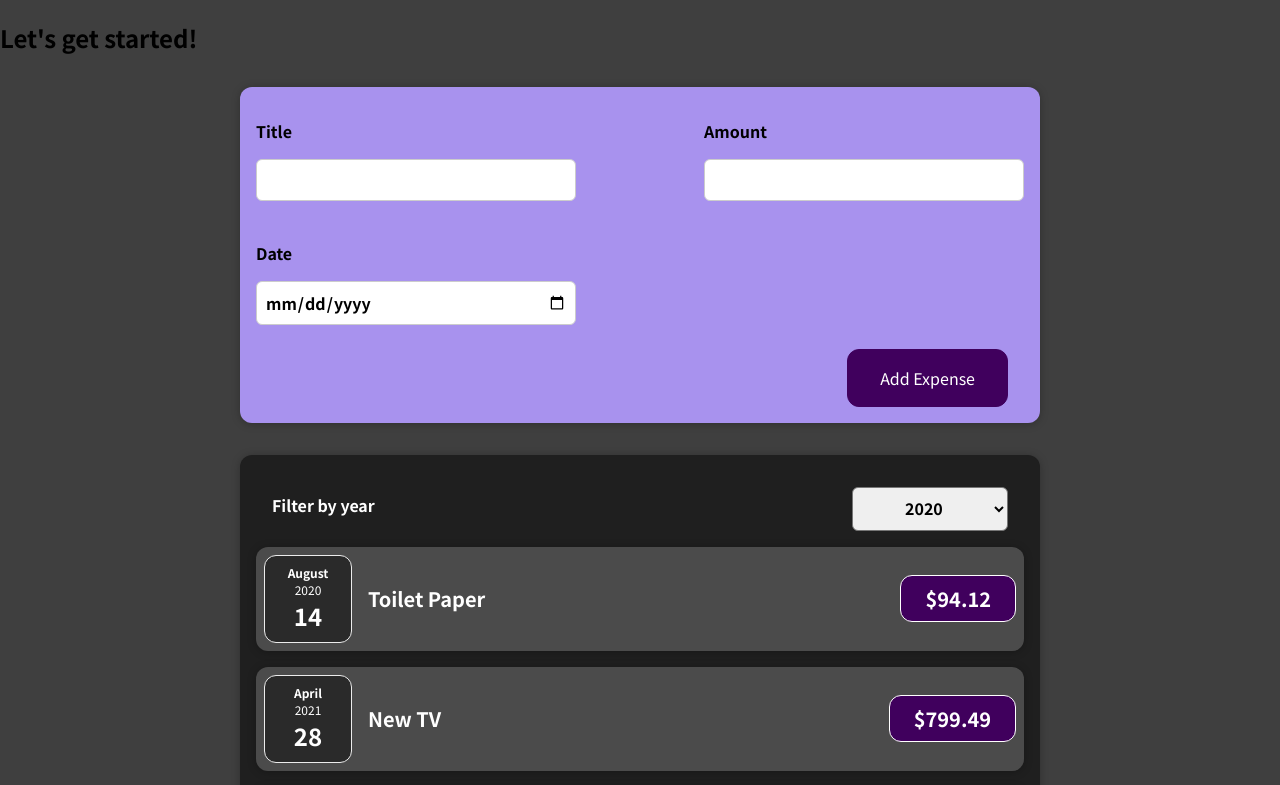
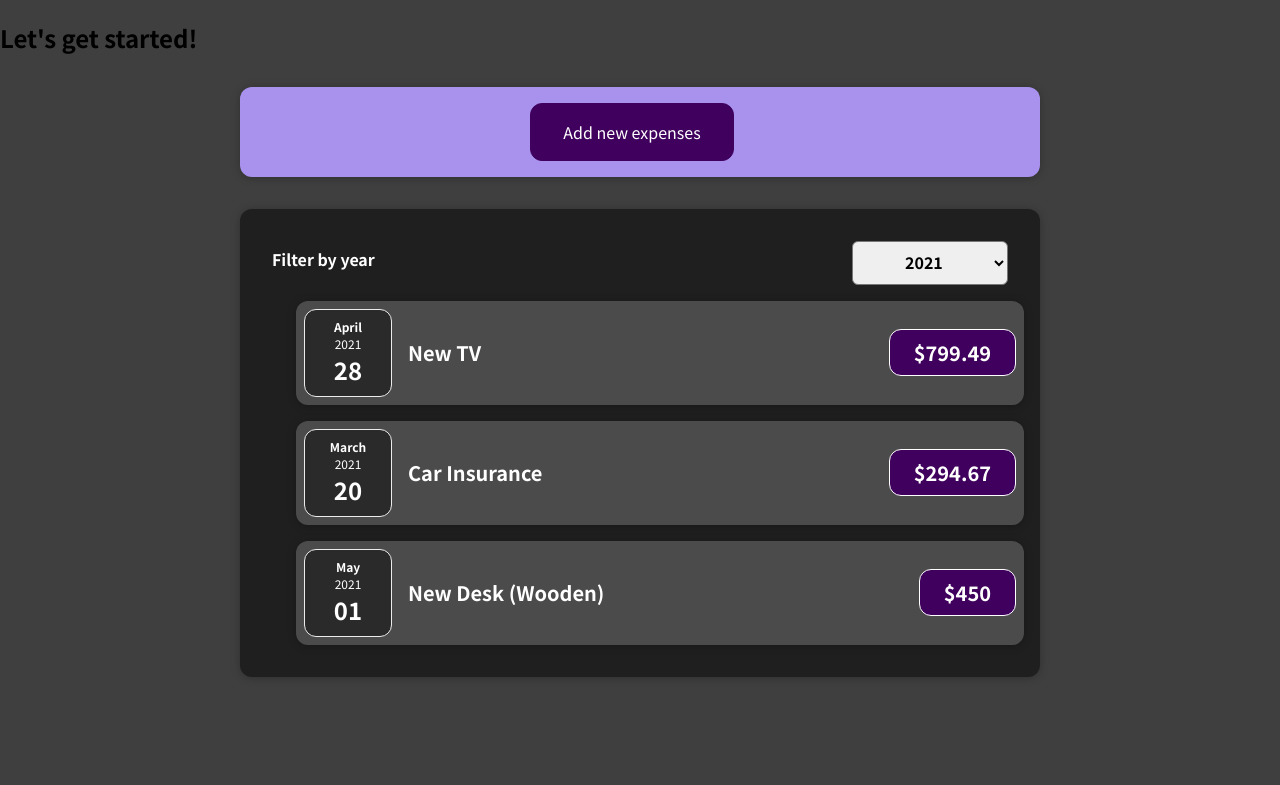
Before and after one commit to Uvacoder/reactjs-starters-demos, a React (Create React App) app in the folder react-learning/react-basics/: page / in a window 1280 px wide. Shown: the top 785 px of the page. Built offline with nearby package versions, Linux system fonts and the light colour scheme.

Commit message:
toogle the expense form on demand

```diff
--- a/react-learning/react-basics/src/App.js
+++ b/react-learning/react-basics/src/App.js
@@ -38,7 +38,6 @@ const App = () => {
 		<div>
 			<h2>Let's get started!</h2>
 			<NewExpense onAddExpense={addExpenseHandler} />
-			{/* <Expenses expenses={expenses.filter((expense) => expense.date === selectedYear)} /> */}
 			<Expenses expenses={expenses} />
 		</div>
 	);
--- a/react-learning/react-basics/src/components/Expenses/ExpenseDate.js
+++ b/react-learning/react-basics/src/components/Expenses/ExpenseDate.js
@@ -1,10 +1,9 @@
 import './ExpenseDate.css';
 
-const ExpenseDate =(props)=> {
+const ExpenseDate = (props) => {
 	const month = props.date.toLocaleString('en-GB', { month: 'long' });
 	const day = props.date.toLocaleString('en-GB', { day: '2-digit' });
 	const year = props.date.getFullYear();
-
 	return (
 		<div className="expense-date">
 			<div className="expense-date__month">{month}</div>
@@ -12,6 +11,6 @@ const ExpenseDate =(props)=> {
 			<div className="expense-date__day">{day}</div>
 		</div>
 	);
-}
+};
 
 export default ExpenseDate;
--- a/react-learning/react-basics/src/components/Expenses/ExpenseItem.css
+++ b/react-learning/react-basics/src/components/Expenses/ExpenseItem.css
@@ -1,3 +1,6 @@
+li {
+	list-style: none;
+}
 .expense-item {
 	display: flex;
 	justify-content: space-between;
--- a/react-learning/react-basics/src/components/Expenses/ExpenseItem.js
+++ b/react-learning/react-basics/src/components/Expenses/ExpenseItem.js
@@ -4,6 +4,7 @@ import Card from '../UI/Card';
 
 const ExpenseItem = (props) => {
 	return (
+		<li>
 			<Card className="expense-item">
 				<ExpenseDate date={props.date} />
 				<div className="expense-item__description">
@@ -11,6 +12,7 @@ const ExpenseItem = (props) => {
 					<div className="expense-item__price">${props.amount}</div>
 				</div>
 			</Card>
+		</li>
 	);
 };
 
--- a/react-learning/react-basics/src/components/Expenses/Expenses.js
+++ b/react-learning/react-basics/src/components/Expenses/Expenses.js
@@ -1,22 +1,25 @@
-import { useState } from 'react';
-import ExpenseItem from './ExpenseItem';
-import './Expenses.css';
+import React, { useState } from 'react';
+
 import Card from '../UI/Card';
 import ExpensesFilter from './ExpensesFilter';
+import ExpensesList from './ExpensesList';
+import './Expenses.css';
 
 const Expenses = (props) => {
-	const [ filteredYear, setFilteredYear ] = useState('2020');
-	const yearDateHandler = (selectedYear) => {
+	const [ filteredYear, setFilteredYear ] = useState('2021');
+
+	const filterChangeHandler = (selectedYear) => {
 		setFilteredYear(selectedYear);
-		console.log(selectedYear);
 	};
+	const filteredExpenses = props.expenses.filter((expense) => {
+		return expense.date.getFullYear().toString() === filteredYear;
+	});
+
 	return (
 		<div>
 			<Card className="expenses">
-				<ExpensesFilter selectedYear={filteredYear} onChangeFilter={yearDateHandler} />
-				{props.expenses.map((expense) => (
-					<ExpenseItem title={expense.title} amount={expense.amount} date={expense.date} />
-				))}
+				<ExpensesFilter selected={filteredYear} onChangeFilter={filterChangeHandler} />
+				<ExpensesList items={filteredExpenses} />
 			</Card>
 		</div>
 	);
--- a/react-learning/react-basics/src/components/Expenses/ExpensesFilter.js
+++ b/react-learning/react-basics/src/components/Expenses/ExpensesFilter.js
@@ -1,16 +1,17 @@
+import React from 'react';
+
 import './ExpensesFilter.css';
 
 const ExpensesFilter = (props) => {
-	const dropDownHandler = (e) => {
-		props.onChangeFilter(e.target.value);
-		console.log(e.target.value);
+	const dropdownChangeHandler = (event) => {
+		props.onChangeFilter(event.target.value);
 	};
 
 	return (
 		<div className="expenses-filter">
 			<div className="expenses-filter__control">
 				<label>Filter by year</label>
-				<select value={props.selectedYear} onChange={dropDownHandler}>
+				<select value={props.selected} onChange={dropdownChangeHandler}>
 					<option value="2022">2022</option>
 					<option value="2021">2021</option>
 					<option value="2020">2020</option>
--- /dev/null
+++ b/react-learning/react-basics/src/components/Expenses/ExpensesList.css
@@ -0,0 +1,9 @@
+.expenses-list {
+  list-style: none;
+  padding: 0;
+}
+
+.expenses-list__fallback {
+  color: white;
+  text-align: center;
+}
--- /dev/null
+++ b/react-learning/react-basics/src/components/Expenses/ExpensesList.js
@@ -0,0 +1,18 @@
+import './ExpensesList.css';
+import ExpenseItem from './ExpenseItem';
+
+const ExpensesList = (props) => {
+	if (props.items.length === 0) {
+		return <h2 className="expenses-list__fallback">No expenses found </h2>;
+	}
+
+	return (
+		<ul className="expense-list">
+			{props.items.map((expense) => (
+				<ExpenseItem key={expense.id} title={expense.title} amount={expense.amount} date={expense.date} />
+			))}
+		</ul>
+	);
+};
+
+export default ExpensesList;
--- a/react-learning/react-basics/src/components/NewExpenses/ExpenseForm.js
+++ b/react-learning/react-basics/src/components/NewExpenses/ExpenseForm.js
@@ -71,6 +71,9 @@ const ExpenseForm = (props) => {
 				</div>
 			</div>
 			<div className="new-expense__actions">
+				<button type="button" onClick={props.onCancelForm}>
+					Cancel
+				</button>
 				<button type="submit">Add Expense</button>
 			</div>
 		</form>
--- a/react-learning/react-basics/src/components/NewExpenses/NewExpense.js
+++ b/react-learning/react-basics/src/components/NewExpenses/NewExpense.js
@@ -1,7 +1,10 @@
+import { useState } from 'react';
 import ExpenseForm from './ExpenseForm';
 import './NewExpense.css';
 
 const NewExpense = (props) => {
+	const [ toggle, setToggle ] = useState(false);
+
 	const saveExpenseDataHandler = (enteredExpenseData) => {
 		const expenseData = {
 			...enteredExpenseData,
@@ -9,10 +12,19 @@ const NewExpense = (props) => {
 		};
 		console.log(expenseData);
 		props.onAddExpense(expenseData);
+		setToggle(false);
+	};
+	const expenseFormHandler = () => {
+		setToggle(true);
+	};
+	const hideExpenseFormHandler = () => {
+		setToggle(false);
 	};
 	return (
 		<div className="new-expense">
-			<ExpenseForm onSaveExpenseData={saveExpenseDataHandler} />
+			{/* <button onClick={expenseForm}>Add new Expenses</button> */}
+			{!toggle && <button onClick={expenseFormHandler}>Add new expenses</button>}
+			{toggle && <ExpenseForm onSaveExpenseData={saveExpenseDataHandler} onCancelForm={hideExpenseFormHandler} />}
 		</div>
 	);
 };
```
Lines whose indentation alone changed are shown as unchanged.
